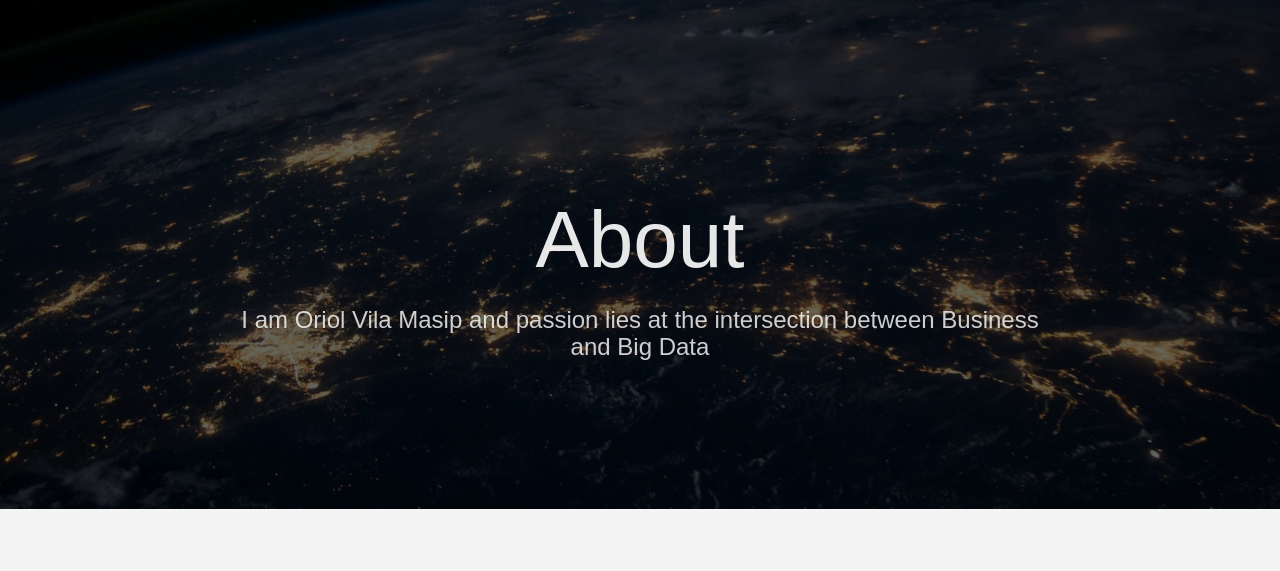
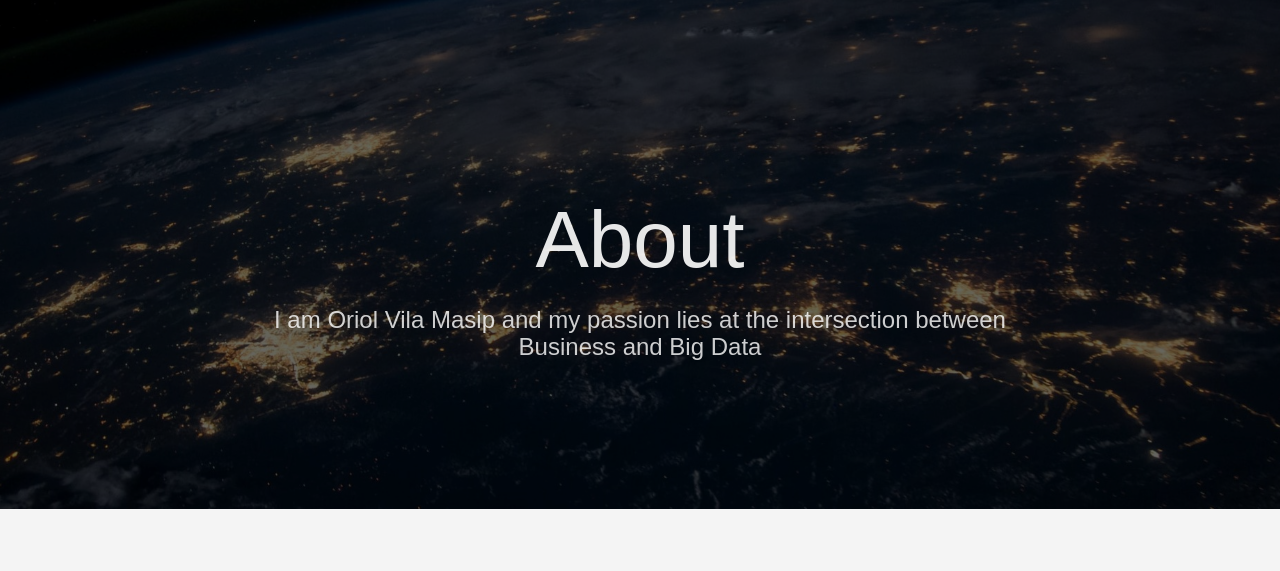
Before and after one commit to OriolVila/Oriol_Portfolio, a plain HTML site: page about/index.html in a window 1280 px wide. Shown: the part 79-650 px from the top of the page. Drawn offline with Linux system fonts and the light colour scheme.

Commit message:
Add files via upload

```diff
--- a/about/index.html
+++ b/about/index.html
@@ -36,15 +36,15 @@
 
 
     <meta property="og:title" content="About" />
-<meta property="og:description" content="I am Oriol Vila Masip and passion lies at the intersection between Business and Big Data" />
+<meta property="og:description" content="I am Oriol Vila Masip and my passion lies at the intersection between Business and Big Data" />
 <meta property="og:type" content="website" />
 <meta property="og:url" content="https://oriolvila.github.io/Oriol_Portfolio/about/" />
 <meta property="og:site_name" content="Oriol" />
 <meta itemprop="name" content="About">
-<meta itemprop="description" content="I am Oriol Vila Masip and passion lies at the intersection between Business and Big Data">
+<meta itemprop="description" content="I am Oriol Vila Masip and my passion lies at the intersection between Business and Big Data">
 <meta name="twitter:card" content="summary"/>
 <meta name="twitter:title" content="About"/>
-<meta name="twitter:description" content="I am Oriol Vila Masip and passion lies at the intersection between Business and Big Data"/>
+<meta name="twitter:description" content="I am Oriol Vila Masip and my passion lies at the intersection between Business and Big Data"/>
 
 
   </head>
@@ -144,7 +144,7 @@
         </h1>
 
           <h2 class="fw1 f5 f3-l white-80 measure-wide-l center mt3">
-            I am Oriol Vila Masip and passion lies at the intersection between Business and Big Data
+            I am Oriol Vila Masip and my passion lies at the intersection between Business and Big Data
           </h2>
 
       </div>
```
